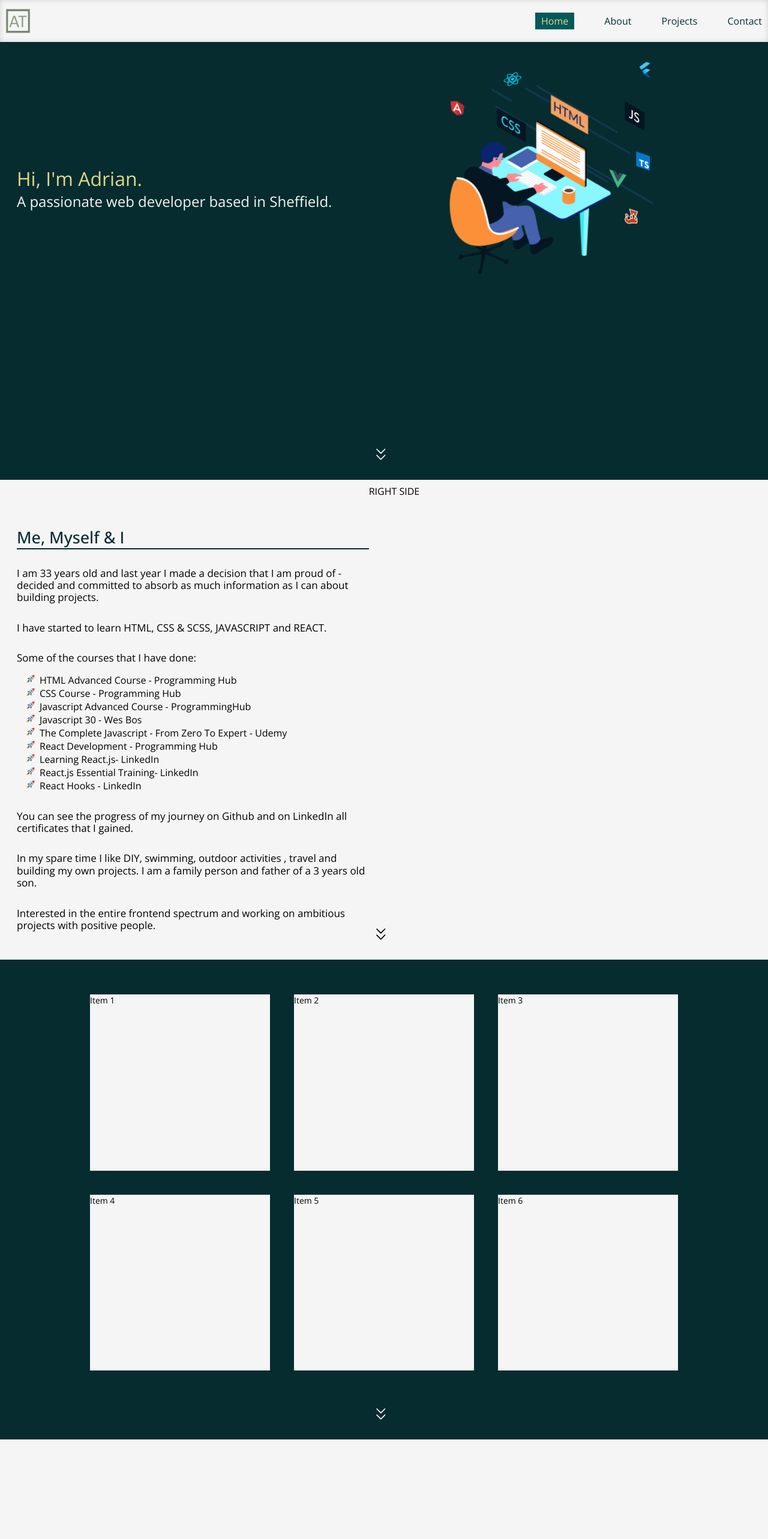
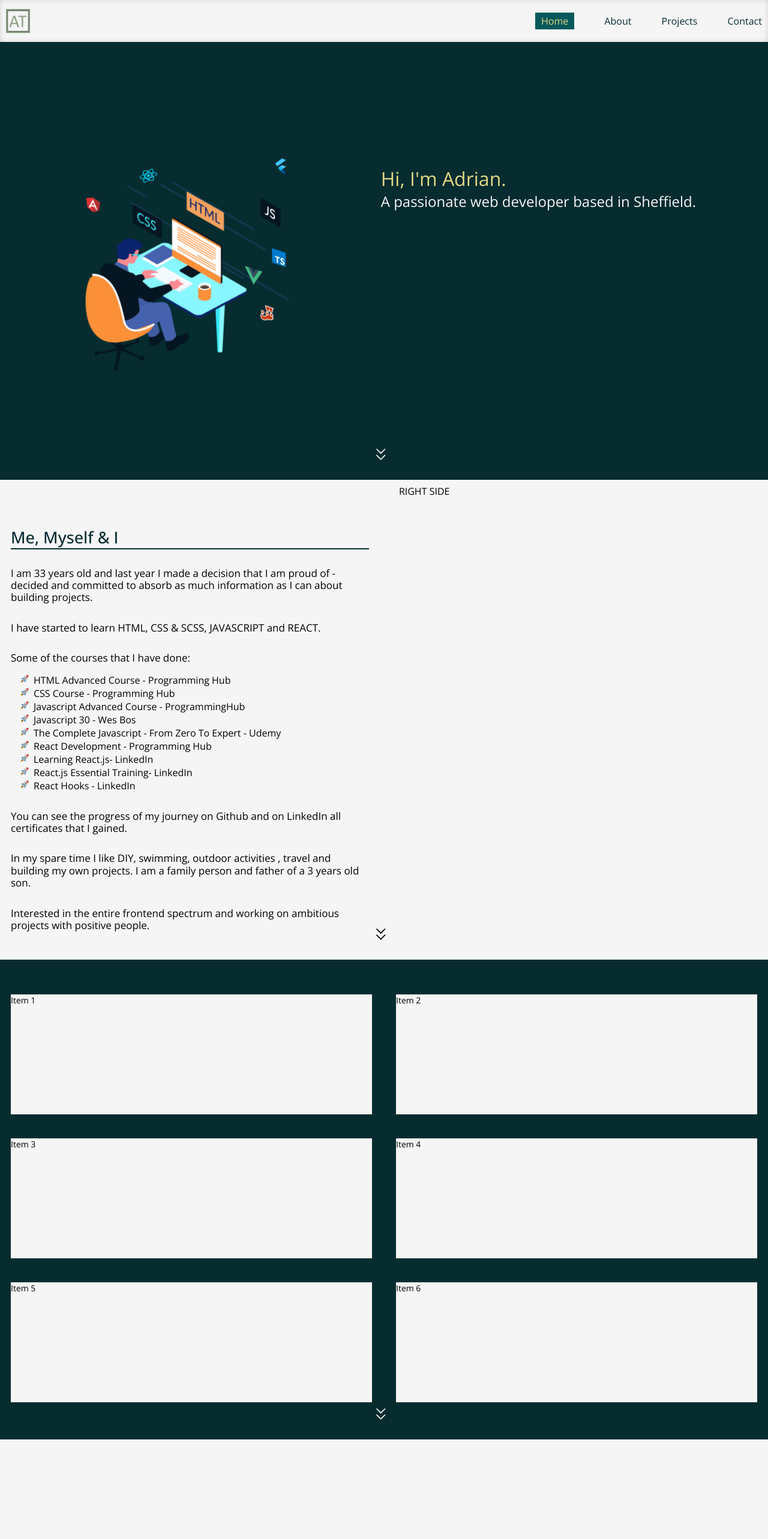
Before and after one commit to Adriantutuianu/personal-website, a React (Create React App) app: page / in a window 1280 px wide. Shown: the top 2566 px of the page at 60% size. Built offline with nearby package versions, Linux system fonts and the light colour scheme.

Commit message:
Fixed styling

```diff
--- a/src/App.scss
+++ b/src/App.scss
@@ -8,7 +8,7 @@
   display: flex;
   justify-content: space-between;
   width: 100%;
-  max-width: 1400px;
+  max-width: 1600px;
   margin: 0 auto;
   padding: 0 10px;
 }
--- a/src/Sections/About.js
+++ b/src/Sections/About.js
@@ -6,12 +6,13 @@ import ScrollTo from "../components/ScrollTo";
 const About = ({ setTitle }) => {
   return (
     <Element name="about-section" id="about" className="section">
+      <div className="content-wrap">
         <div className="left-side">
           {" "}
           <h2>Me, Myself & I </h2>
           <p>
-          I am 33 years old and last year I made a decision that I am proud of -
-          decided and committed to absorb as much information as I can about
+            I am 33 years old and last year I made a decision that I am proud of
+            - decided and committed to absorb as much information as I can about
             building projects.
           </p>
           <p>I have started to learn HTML, CSS & SCSS, JAVASCRIPT and REACT.</p>
@@ -32,9 +33,9 @@ const About = ({ setTitle }) => {
             certificates that I gained.
           </p>
           <p>
-          In my spare time I like DIY, swimming, outdoor activities , travel and
-          building my own projects. I am a family person and father of a 3 years
-          old son.
+            In my spare time I like DIY, swimming, outdoor activities , travel
+            and building my own projects. I am a family person and father of a 3
+            years old son.
           </p>
           <p>
             Interested in the entire frontend spectrum and working on ambitious
@@ -42,6 +43,7 @@ const About = ({ setTitle }) => {
           </p>
         </div>
         <div className="right-side">RIGHT SIDE</div>
+      </div>
       <ScrollTo
         destination={"projects-section"}
         title={"Projects - Adrian Tut"}
--- a/src/Sections/Home.js
+++ b/src/Sections/Home.js
@@ -19,13 +19,13 @@ const Home = ({ setTitle }) => {
     <Element name="home-section" id="home" className="section">
       {" "}
       <div className="left-side">
+        <Lottie options={defaultOptions} height={400} width={400} />
+      </div>
+      <div className="right-side">
         <h1 className="title">Hi, I'm Adrian.</h1>
         <h2 className="sub-title">
           A passionate web developer based in Sheffield.
         </h2>
-      </div>
-      <div className="right-side">
-        <Lottie options={defaultOptions} height={400} width={400} />
       </div>
       <ScrollTo
         destination={"about-section"}
--- a/src/Sections/Projects.js
+++ b/src/Sections/Projects.js
@@ -7,7 +7,7 @@ const Projects = ({ setTitle }) => {
   return (
     <Element name="projects-section" id="projects" className="section">
       {" "}
-      <ul className="projects-grid">
+      <ul className="projects-grid content-wrap">
         <li class="item item1">Item 1</li>
         <li class="item item2">Item 2</li>
         <li class="item item3">Item 3</li>
--- a/src/Sections/about.scss
+++ b/src/Sections/about.scss
@@ -1,13 +1,13 @@
 #about {
   background: var(--fourth-color);
   display: flex;
+
   .left-side {
     display: flex;
     flex-direction: column;
     justify-content: center;
     height: 100%;
     width: 48%;
-    padding-left: 20px;
     h2 {
       margin-top: 30px;
       color: var(--primary-color);
--- a/src/Sections/home.scss
+++ b/src/Sections/home.scss
@@ -3,7 +3,8 @@
   padding-top: var(--header-bar-height);
   background: var(--primary-color);
   color: var(--fourth-color);
-  .left-side {
+
+  .right-side {
     display: flex;
     flex-direction: column;
     justify-content: center;
@@ -17,7 +18,9 @@
       margin-bottom: 40%;
     }
   }
-  .right-side {
+  .left-side {
     width: 48%;
+    display: flex;
+    align-items: center;
   }
 }
--- a/src/Sections/projects.scss
+++ b/src/Sections/projects.scss
@@ -2,12 +2,12 @@
   background: var(--primary-color);
   .projects-grid {
     display: grid;
-    grid-template-columns: repeat(auto-fit, minmax(250px, 1fr));
+    grid-template-columns: repeat(auto-fit, minmax(400px, 1fr));
     grid-template-rows: repeat(2, 1fr);
     gap: 40px 40px;
     transition: all 0.2s ease-in 0s;
     height: 80%;
-    max-width: 1000px;
+    max-width: 1600px;
     margin: 50px auto;
     padding: 0 10px;
     list-style-type: none;
```
Lines whose indentation alone changed are shown as unchanged.
